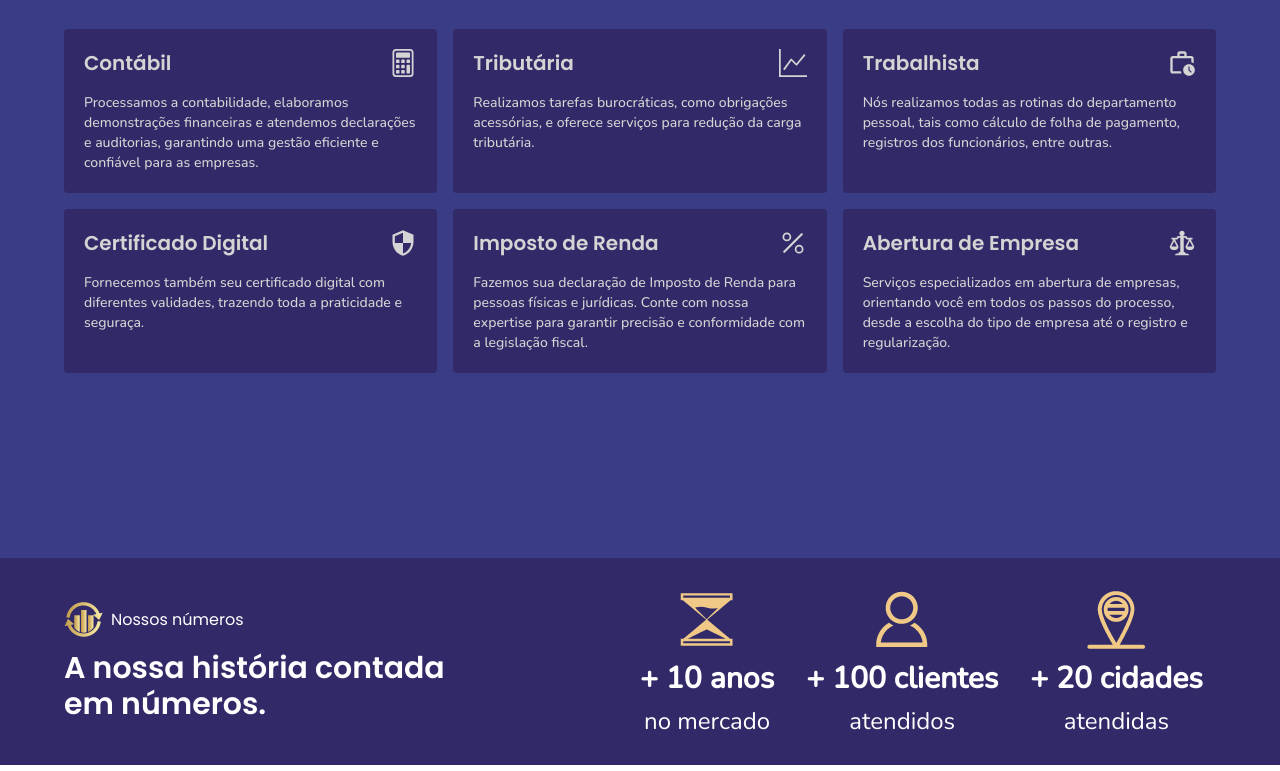
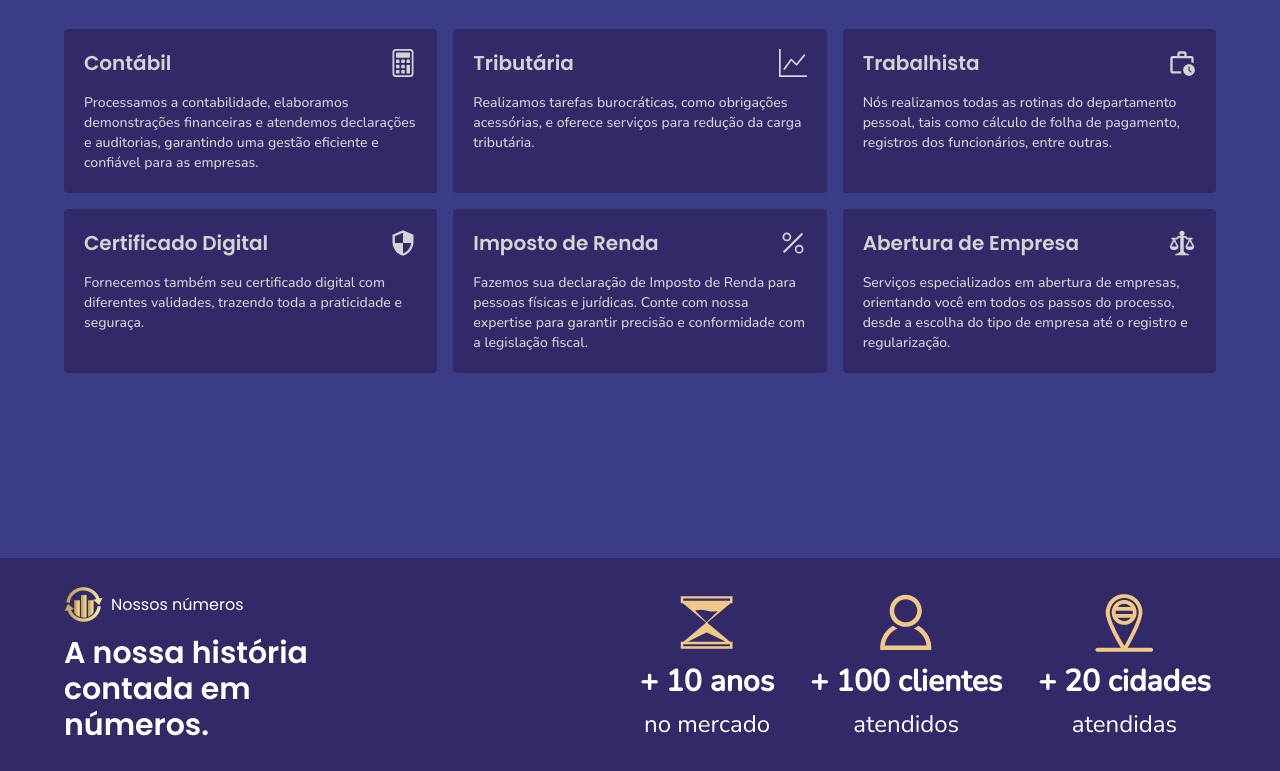
Before and after one commit to adailtoncaze/landingpage-grassessoria, a Next.js app: page / in a window 1280 px wide. Shown: the part 2350-3121 px from the top of the page. Built offline with nearby package versions, Linux system fonts and the light colour scheme.

Commit message:
update component history

```diff
--- a/src/app/components/banners/history/index.tsx
+++ b/src/app/components/banners/history/index.tsx
@@ -9,12 +9,12 @@ export const BannerHistory = () => {
                     <HeaderTitle
                         title="Nossos números"
                     />
-                    <h1 className="w-96 pt-3 font-semibold text-3xl">
+                    <h1 className="w-72 pt-3 font-semibold text-3xl">
                         A nossa história
                         contada em números.
                     </h1>
                 </div>
-                <div className="flex gap-8">
+                <div className="flex gap-9">
                     <div className="flex flex-col items-center gap-2">
                         <Image
                             width={64}
```
